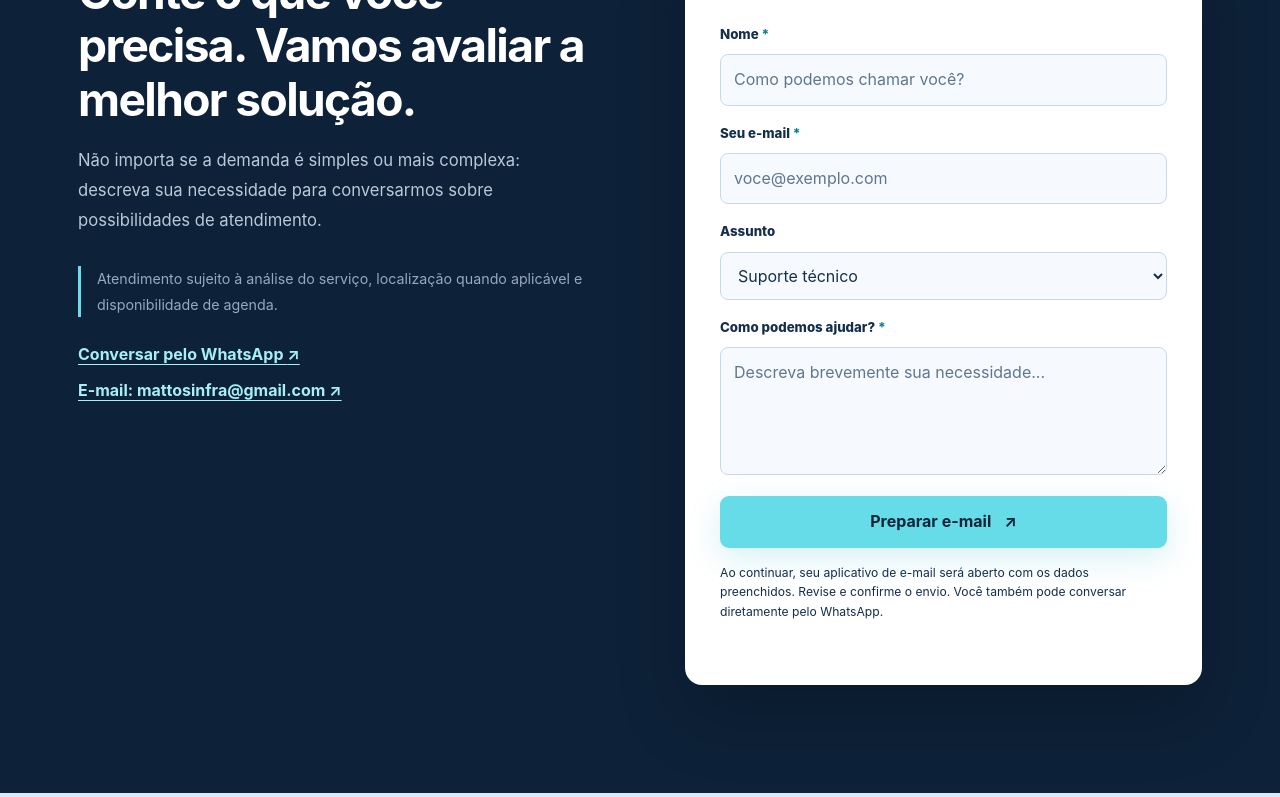
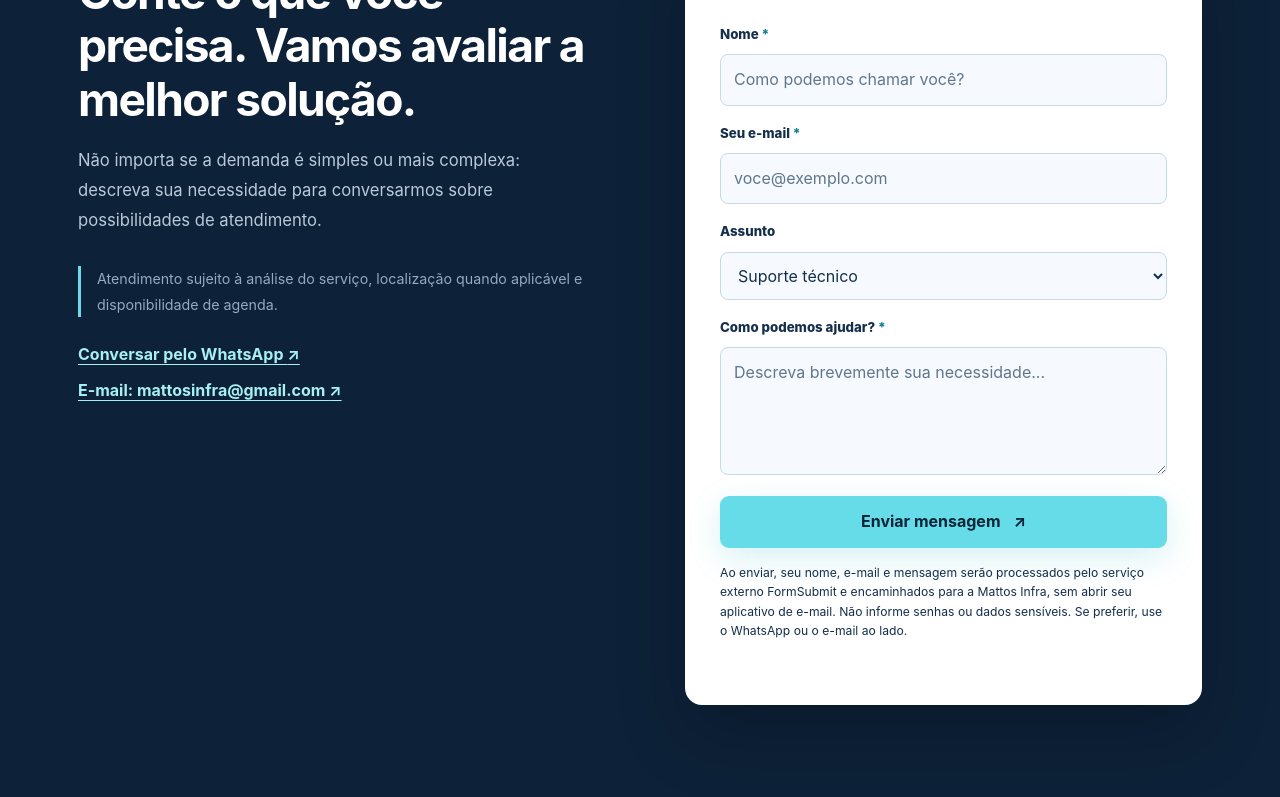
Before and after one commit to mattosrj/mattosinfra, a plain HTML site: page index.html in a window 1280 px wide. Shown: the part 3991-4788 px from the top of the page. Drawn offline with Linux system fonts and the light colour scheme.

Commit message:
Atualiza formulário para envio direto via FormSubmit mantendo contatos alternativos

```diff
--- a/index.html
+++ b/index.html
@@ -142,8 +142,12 @@
               <a id="contact-email" class="contact-link" hidden>E-mail: mattosinfra@gmail.com <span aria-hidden="true">↗</span></a>
             </div>
           </div>
-          <form class="contact-form" id="contact-form" novalidate>
+          <form class="contact-form" id="contact-form" action="https://formsubmit.co/mattosinfra@gmail.com" method="POST">
             <div class="form-header"><strong>Solicitar contato</strong><span>Sem compromisso inicial</span></div>
+            <input type="text" name="_honey" tabindex="-1" autocomplete="off" aria-hidden="true" style="display:none" />
+            <input type="hidden" name="_subject" value="Novo contato - Mattos Infra &amp; Tecnologia" />
+            <input type="hidden" name="_template" value="table" />
+            <input type="hidden" name="_url" value="https://mattosrj.github.io/mattosinfra/" />
             <label for="contact-name">Nome <span aria-hidden="true">*</span></label>
             <input id="contact-name" name="nome" type="text" autocomplete="name" maxlength="100" required placeholder="Como podemos chamar você?" />
             <label for="contact-reply">Seu e-mail <span aria-hidden="true">*</span></label>
@@ -162,8 +166,8 @@
             </select>
             <label for="contact-message">Como podemos ajudar? <span aria-hidden="true">*</span></label>
             <textarea id="contact-message" name="mensagem" rows="4" maxlength="2000" required placeholder="Descreva brevemente sua necessidade..."></textarea>
-            <button class="button button-primary submit-button" type="submit">Preparar e-mail <span aria-hidden="true">↗</span></button>
-            <p class="form-note">Ao continuar, seu aplicativo de e-mail será aberto com os dados preenchidos. Revise e confirme o envio. Você também pode conversar diretamente pelo WhatsApp.</p>
+            <button class="button button-primary submit-button" type="submit">Enviar mensagem <span aria-hidden="true">↗</span></button>
+            <p class="form-note">Ao enviar, seu nome, e-mail e mensagem serão processados pelo serviço externo FormSubmit e encaminhados para a Mattos Infra, sem abrir seu aplicativo de e-mail. Não informe senhas ou dados sensíveis. Se preferir, use o WhatsApp ou o e-mail ao lado.</p>
             <p class="form-feedback" id="form-feedback" role="status" aria-live="polite"></p>
           </form>
         </div>
```
